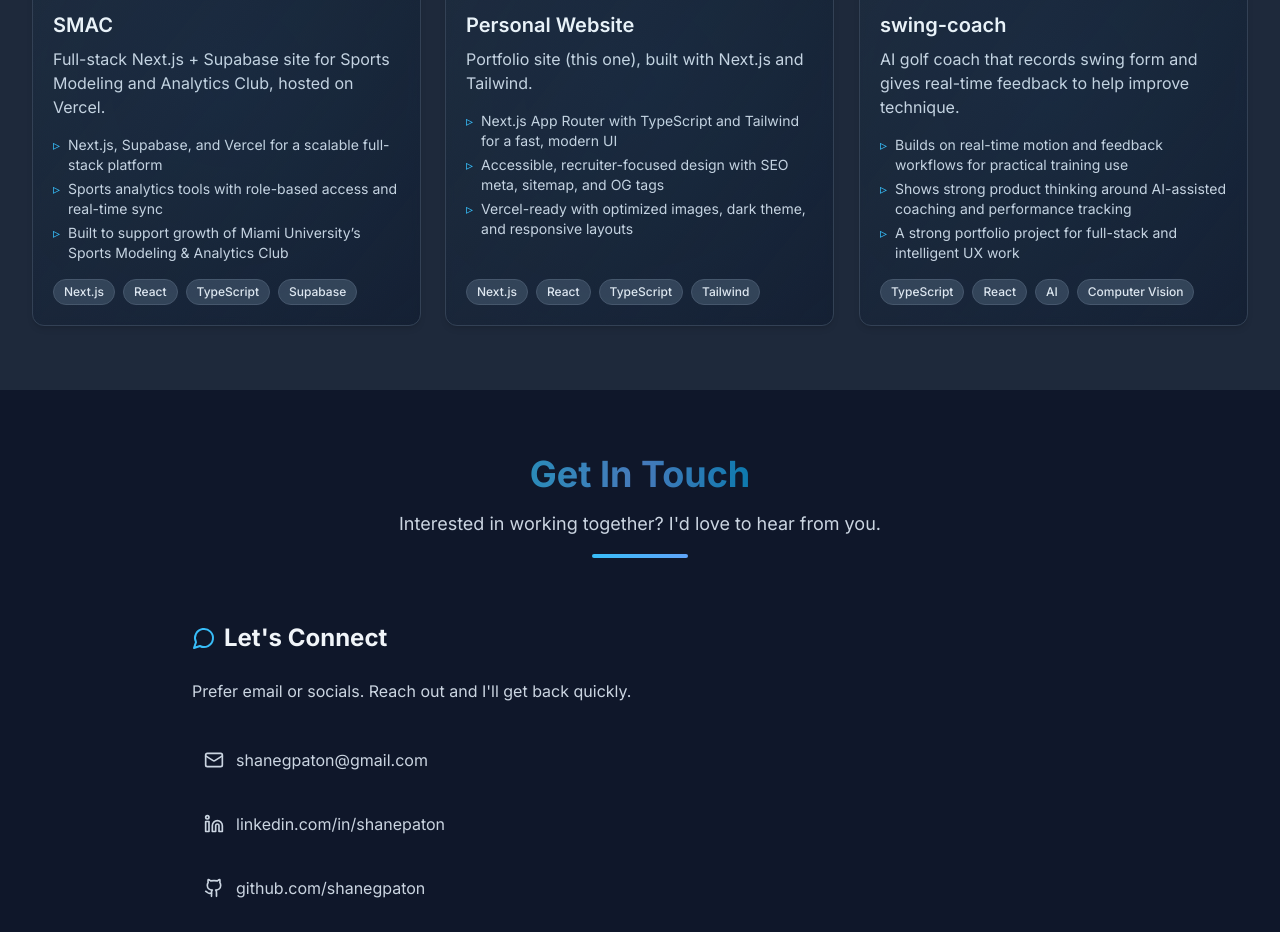
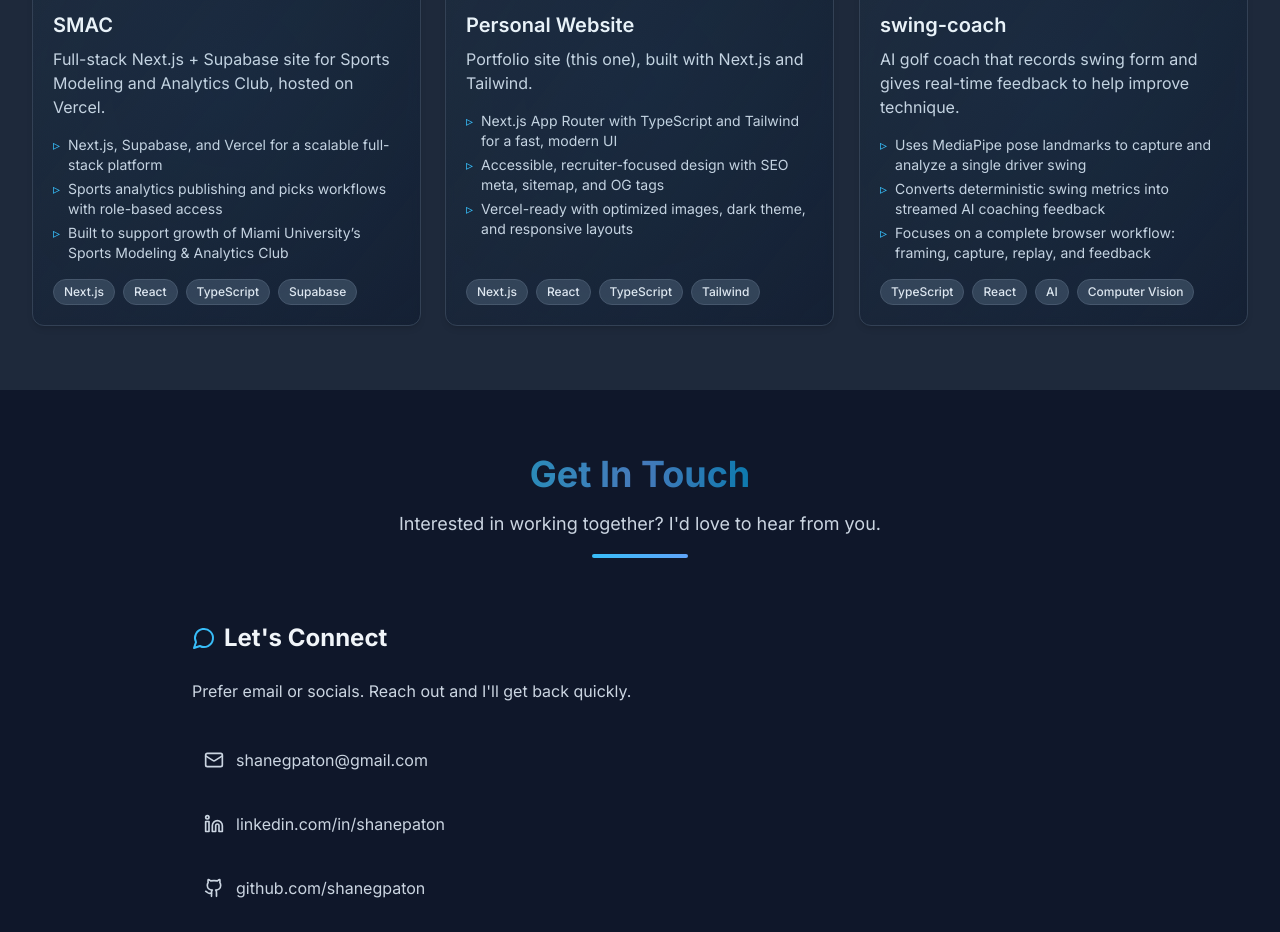
Before and after one commit to Shanegpaton/personal-website, a Next.js app: page / in a window 1280 px wide. Shown: the part 3920-4852 px from the top of the page. Built offline with nearby package versions, Linux system fonts and the light colour scheme.

Commit message:
Tighten portfolio README and project claims

```diff
--- a/components/Projects.tsx
+++ b/components/Projects.tsx
@@ -29,7 +29,7 @@
       image: '/images/projects/smac.png',
       bullets: [
         'Next.js, Supabase, and Vercel for a scalable full-stack platform',
-        'Sports analytics tools with role-based access and real-time sync',
+        'Sports analytics publishing and picks workflows with role-based access',
         'Built to support growth of Miami University’s Sports Modeling & Analytics Club',
       ],
     },
@@ -52,9 +52,9 @@
       github: 'https://github.com/Shanegpaton/swing-coach',
       image: '/images/projects/golf-swing.png',
       bullets: [
-        'Builds on real-time motion and feedback workflows for practical training use',
-        'Shows strong product thinking around AI-assisted coaching and performance tracking',
-        'A strong portfolio project for full-stack and intelligent UX work',
+        'Uses MediaPipe pose landmarks to capture and analyze a single driver swing',
+        'Converts deterministic swing metrics into streamed AI coaching feedback',
+        'Focuses on a complete browser workflow: framing, capture, replay, and feedback',
       ],
     },
   ],
@@ -66,9 +66,9 @@
       github: 'https://github.com/shanegpaton/order-matching-engine',
       image: '/images/projects/order-matching.avif',
       bullets: [
-        'Processes 750,000+ orders/sec with low-latency threading',
-        'Custom memory pool cuts dynamic allocations by >50%',
-        'Batching and synchronization ensure thread safety and throughput',
+        'Producer-consumer pipeline simulates order inflow across worker threads',
+        'Priority queues match orders by price and FIFO timestamp rules',
+        'CSV metrics capture throughput, trade volume, and sampled matches',
       ],
     },
     {
@@ -79,7 +79,7 @@
       image: '/images/projects/huffman.png',
       bullets: [
         'Implemented Huffman encoding/decoding with priority queues and tree structures',
-        'Integrated MIXR to dynamically render compression/decompression in real time',
+        'Integrated MIXR to render compression/decompression steps visually',
         'Built an interactive Huffman tree visualization to show encoding and decoding steps',
       ],
     },
@@ -104,8 +104,8 @@
       github: 'https://github.com/shanegpaton/marathon-map',
       image: '/images/projects/marathon-map.png',
       bullets: [
-        'Firestore sync scales to 1,000+ entries without conflicts',
-        'Dynamic forms for all 50 states with real-time map updates',
+        'Firebase-backed data model stores completed marathons and state progress',
+        'Dynamic forms support adding and editing marathon log entries',
         'Editable log improves data management and usability',
       ],
     },
```
Also changed, not shown: 1 other file (tests, documents, lock files or other folders).
